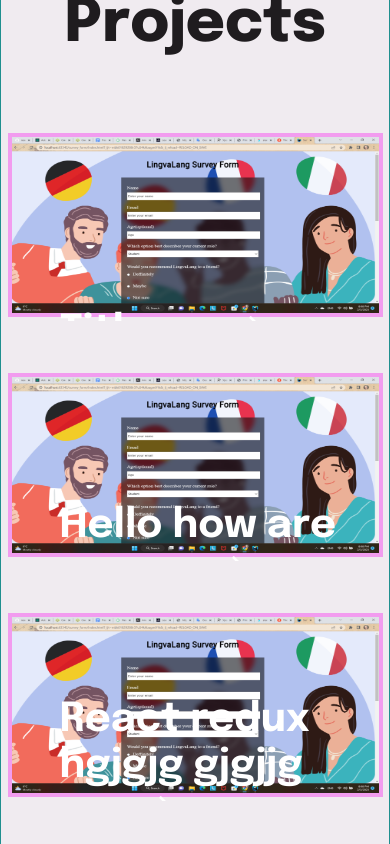
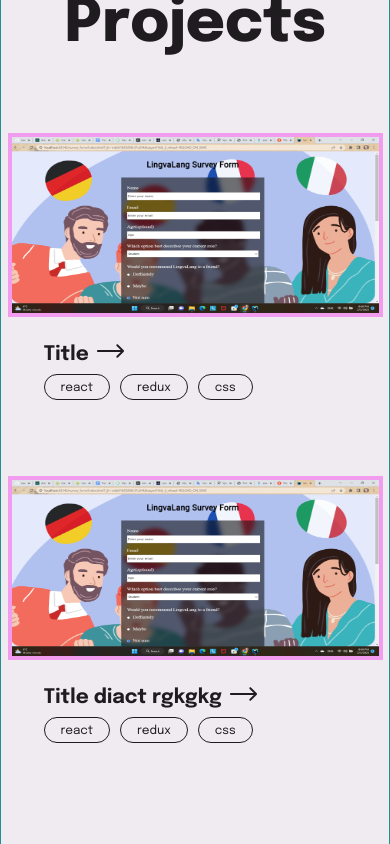
Before and after one commit to Tsukimono13/Portfolio, a React app: page / in a window 390 px wide. Shown: the part 1880-2724 px from the top of the page. Built offline with nearby package versions, Linux system fonts and the light colour scheme.

Commit message:
add new Cart

```diff
--- a/src/components/work/Work.tsx
+++ b/src/components/work/CartWorkDesktop.tsx
@@ -2,7 +2,6 @@
 import styled from "styled-components";
 import image from 'assets/image/Project.png';
 import arrow from 'assets/icons/arrow.svg';
-import {theme} from "styles/Theme.styled";
 
 type WorkPropsType = {
     title: string
@@ -10,7 +9,7 @@
     img: string
 }
 
-export const Work: React.FC<WorkPropsType> = ({img, title,tags}) => {
+export const CartWorkDesktop: React.FC<WorkPropsType> = ({img, title,tags}) => {
     return (
             <Link href={''}>
                 <UlStyled>
@@ -112,14 +111,6 @@
     top: 0;
     left: 0;
   }
-
-  @media ${theme.media.tablet} {
-    opacity: 1;
-    :hover {
-      display: none;
-    }
-
-  }
 `
 const ImgProject = styled.img`
   transition: all 0.2s linear;
@@ -127,12 +118,4 @@
   height: 484px;
   border: 8px solid #F29CEF;
   border-radius: 32px;
-
-  @media ${theme.media.tablet}{
-    width: 375px;
-    height: 184px;
-    border-radius: 0;
-    border: 4px solid #F29CEF;
-    transition: none;
-  }
 `
--- /dev/null
+++ b/src/components/work/CartWorkMobile.tsx
@@ -0,0 +1,70 @@
+import React from 'react';
+import styled from "styled-components";
+import arrow from "assets/icons/black_arrow.svg";
+import {theme} from "styles/Theme.styled";
+import image from 'assets/image/Project.png';
+
+type WorkPropsType = {
+    title: string
+    tags: string[]
+    img: string
+}
+export const CartWorkMobile: React.FC<WorkPropsType> = ({img, title, tags}) => {
+    return (
+        <Link href={''}>
+            <CartWork>
+                <ProjectImg src={image}/>
+                <ContextBlock>
+                    <Title>{title}<IconArrowStyled src={arrow}/></Title>
+                    <TagsStyled>
+                        {tags.map((tag, index) => <Tags key={index}>{tag}</Tags>)}
+                    </TagsStyled>
+                </ContextBlock>
+            </CartWork>
+        </Link>
+    );
+};
+const ContextBlock = styled.div`
+  margin-left: 36px;
+`
+const TagsStyled = styled.div`
+  display: flex;
+  flex-direction: row;
+  gap: 10px;
+`
+const Link = styled.a`
+  text-decoration: none;
+`
+const CartWork = styled.div`
+  height: 295px;
+  min-width: 375px;
+`
+const Title = styled.h3`
+  font-size: 20px;
+  font-weight: 700;
+  line-height: 23px;
+  text-align: left;
+  color: ${theme.colors.text};
+  margin-bottom: 8px;
+`
+const Tags = styled.p`
+  font-size: 12px;
+  font-weight: 400;
+  line-height: 12px;
+  text-align: left;
+  color: ${theme.colors.text};
+  border: 1px solid ${theme.colors.text};
+  border-radius: 40px;
+  padding: 7px 16px 5px;
+`
+const ProjectImg = styled.img`
+  height: 184px;
+  min-width: 375px;
+  border: 4px solid #F29CEF;
+  margin-bottom: 21px;
+`
+const IconArrowStyled = styled.img`
+  width: 28px;
+  height: 18px;
+  margin-left: 8px;
+`
--- a/src/layout/sections/works/Works.tsx
+++ b/src/layout/sections/works/Works.tsx
@@ -3,20 +3,32 @@
 import {theme} from "styles/Theme.styled";
 import {Container} from "components/Container";
 import {Title} from "components/title/Title";
-import {Work} from "components/work/Work";
+import {CartWorkDesktop} from "components/work/CartWorkDesktop";
+import {CartWorkMobile} from "components/work/CartWorkMobile";
 
 
 export const Works: React.FC = () => {
     const tags = ['react', 'redux', 'css']
+
+    const [width, setWidth] = React.useState(window.innerWidth);
+    const breakpoint = 768;
+
+    React.useEffect(() => {
+        const handleWindowResize = () => setWidth(window.innerWidth)
+        window.addEventListener("resize", handleWindowResize);
+
+        return () => window.removeEventListener("resize", handleWindowResize);
+    }, []);
 
     return (
         <MainDiv>
             <Container>
                 <Title title={'Projects'} color={`${theme.colors.text}`}/>
                 <WorkCards>
-                    <Work title={'Title'} img={''} tags={tags}/>
-                    <Work title={'Hello how are you'} img={''} tags={tags}/>
-                    <Work title={'React redux hgjgjg gjgjjg'} img={''} tags={tags}/>
+                    {width > breakpoint ? <CartWorkDesktop title={'Title'} img={''} tags={tags}/>
+                        : <CartWorkMobile title={'Title'} tags={tags} img={''}/>}
+                    {width > breakpoint ? <CartWorkDesktop title={'Title diact rgkgkg'} img={''} tags={tags}/>
+                        : <CartWorkMobile title={'Title diact rgkgkg'} tags={tags} img={''}/>}
                 </WorkCards>
             </Container>
         </MainDiv>
```
Also changed, not shown: src/assets/icons/black_arrow.svg (added).
